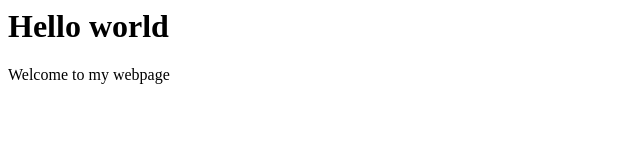
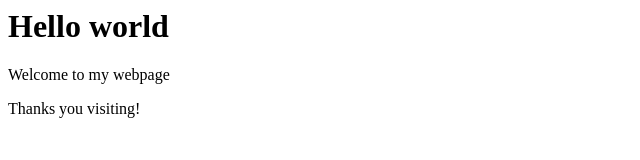
Before and after one commit to bendahrooge/bendahrooge.github.io, a plain HTML site: page index.html in a window 1280 px wide. Shown: the whole page, without its empty margins (0-640 px from the left). Drawn offline with Linux system fonts and the light colour scheme.

Commit message:
Update index.html

```diff
--- a/index.html
+++ b/index.html
@@ -1,2 +1,3 @@
 <h1>Hello world</h1>
 <p>Welcome to my webpage</p>
+<p>Thanks you visiting!</p>
```
